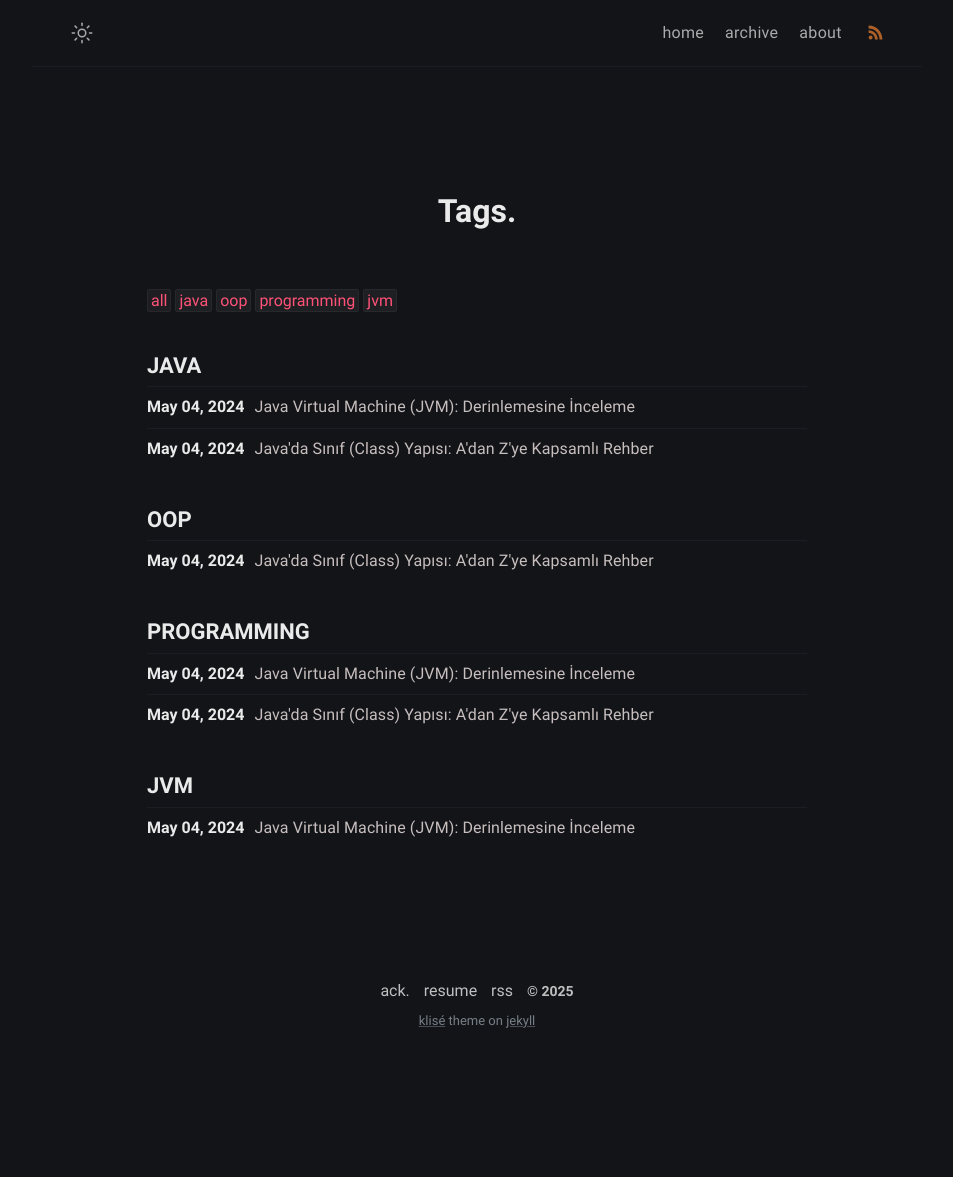
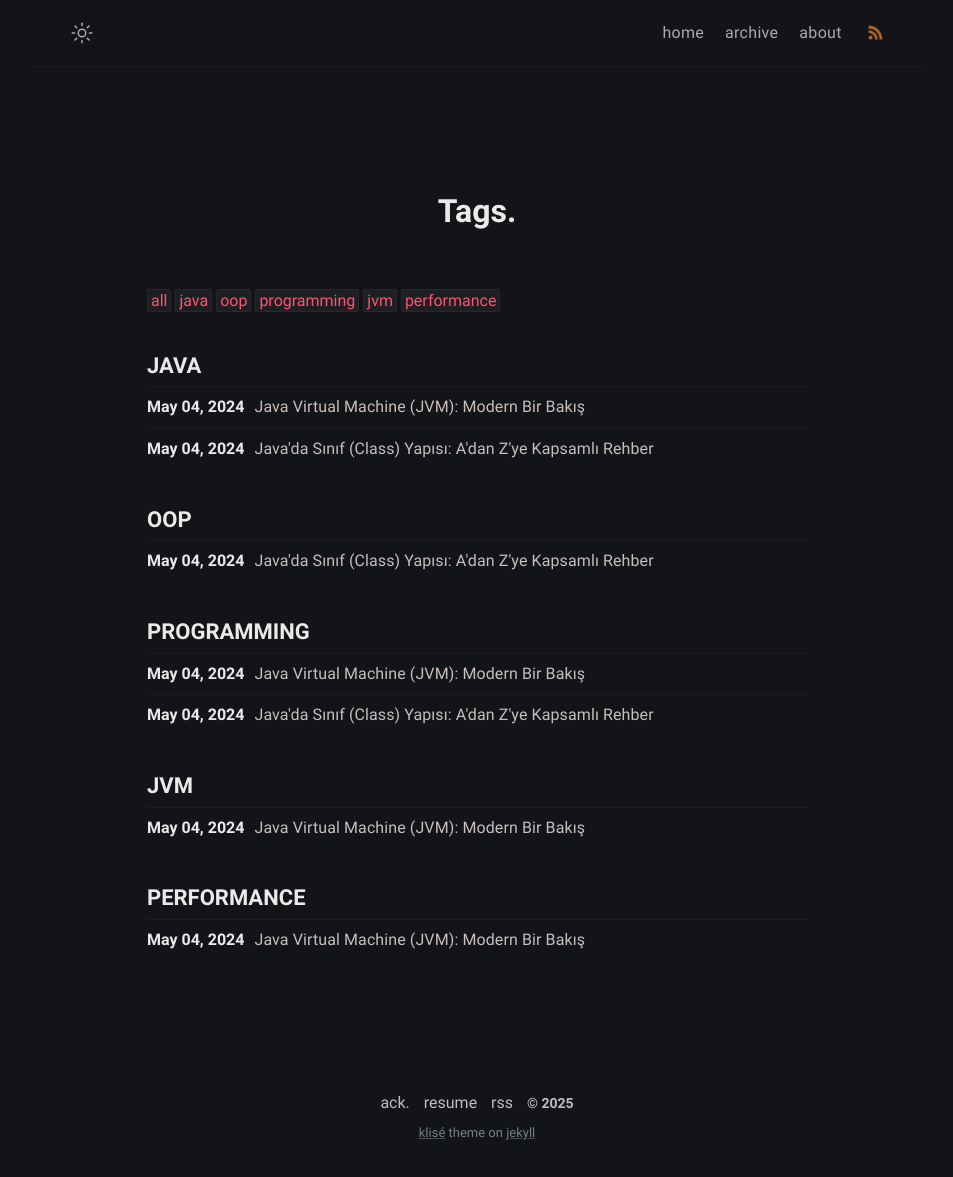
Before and after one commit to tolgagur/tolgagur.github.io, a Jekyll site: the page built from tags.html, in a window 1280 px wide. Shown: the whole page, without its empty margins (163-1116 px from the left). Built offline with Jekyll 4.4.1, drawn with Linux system fonts in a browser that asks for light colours; before the commit the page ends 1065 px from its top, so only the background shows below that; part of the change alters nothing that is shown.

Commit message:
docs: JVM mimarisi görsel diyagramı daha okunaklı hale getirildi

````diff
--- a/_posts/java-classes/2024-05-04-java-virtual-machine.md
+++ b/_posts/java-classes/2024-05-04-java-virtual-machine.md
@@ -1,321 +1,303 @@
 ---
-title: "Java Virtual Machine (JVM): Derinlemesine İnceleme"
+title: "Java Virtual Machine (JVM): Modern Bir Bakış"
 date: 2024-05-04 10:00:00 +03:00
-tags: [java, jvm, programming]
-description: Java Virtual Machine'in (JVM) çalışma prensiplerini, mimarisini ve optimizasyon tekniklerini detaylıca öğrenin.
+tags: [java, jvm, programming, performance]
+description: Java Virtual Machine'in modern yazılım dünyasındaki yeri, çalışma prensipleri ve optimizasyon tekniklerini keşfedin.
 image: "/java-classes/jvm-architecture.png"
+toc: true
 ---
 
-# Java Virtual Machine (JVM): Derinlemesine İnceleme
+# Java Virtual Machine (JVM): Modern Bir Bakış
 
-## İçindekiler
-1. [Giriş](#giriş)
-2. [JVM Nedir?](#jvm-nedir)
-3. [JVM Mimarisi](#jvm-mimarisi)
-4. [Bellek Yönetimi](#bellek-yönetimi)
-5. [Garbage Collection](#garbage-collection)
-6. [JIT Compiler](#jit-compiler)
-7. [Class Loading](#class-loading)
-8. [Performans Optimizasyonu](#performans-optimizasyonu)
-9. [JVM Parametreleri](#jvm-parametreleri)
+> "JVM, Java ekosisteminin kalbidir. Modern yazılım dünyasında performans ve güvenilirliğin sembolü haline gelmiştir."
 
-## Giriş
-
-Java Virtual Machine (JVM), Java ekosisteminin en önemli bileşenlerinden biridir. "Write Once, Run Anywhere" (Bir kez yaz, her yerde çalıştır) prensibini mümkün kılan bu sanal makine, Java bytecode'unu çalıştıran ve yöneten bir runtime ortamıdır. Bu yazıda JVM'in derinliklerine inecek ve nasıl çalıştığını detaylıca inceleyeceğiz.
-
-## JVM Nedir?
-
-JVM, Java programlama dilinde yazılmış kodların çalıştırılmasını sağlayan sanal bir işlemcidir. Java kaynak kodu önce bytecode'a derlenir (.class dosyaları) ve bu bytecode JVM tarafından yorumlanarak makine diline çevrilir.
+## Hızlı Başlangıç
 
 ```java
-// Örnek bir Java kodu
-public class Merhaba {
+public class QuickStart {
     public static void main(String[] args) {
-        System.out.println("Merhaba Dünya!");
-    }
-}
-
-// Derleme: javac Merhaba.java -> Merhaba.class
-// Çalıştırma: java Merhaba
-```
-
-## JVM Mimarisi
-
-JVM mimarisi üç ana bileşenden oluşur ve her bileşenin kendi özel görevi vardır:
-
-### 1. Class Loader Subsystem (Sınıf Yükleme Alt Sistemi)
-- **Bootstrap Class Loader**: Java'nın çekirdek sınıflarını yükler (rt.jar)
-- **Extension Class Loader**: Java'nın ek özellik sınıflarını yükler (ext/*.jar)
-- **Application Class Loader**: Uygulama sınıflarını yükler (classpath)
-
-### 2. Runtime Data Areas (Çalışma Zamanı Veri Alanları)
-- **Method Area (Metod Alanı)**
-  - Sınıf yapıları
-  - Metod kodları
-  - Statik değişkenler
-
-- **Heap (Yığın)**
-  - Tüm nesneler ve diziler
-  - Garbage Collection burada çalışır
-
-- **Stack (Yığıt)**
-  - Her thread için ayrı stack
-  - Metod çağrıları
-  - Yerel değişkenler
-
-- **PC Registers**
-  - Thread'lerin çalıştığı kodun konumu
-
-- **Native Method Stack**
-  - Native (C/C++) kod çağrıları için
-
-### 3. Execution Engine (Yürütme Motoru)
-- **Interpreter (Yorumlayıcı)**
-  - Bytecode'u satır satır yorumlar
-  - Yavaş ama basit çalışır
-
-- **JIT Compiler**
-  - Sık kullanılan kodu native koda çevirir
-  - Hızlı çalışma sağlar
-
-- **Garbage Collector**
-  - Kullanılmayan nesneleri temizler
-  - Bellek yönetimini otomatikleştirir
-
-```ascii
-+----------------------------------+
-|        Class Loader System       |
-|  +----------+ +-------+ +------+ |
-|  |Bootstrap | |  Ext  | | App  | |
-|  +----------+ +-------+ +------+ |
-+----------------------------------+
-               ↓
-+----------------------------------+
-|      Runtime Data Areas          |
-| +--------------------------------+
-| |        Method Area            ||
-| |   (Class Data, Static Vars)   ||
-| +--------------------------------+
-| +--------------------------------+
-| |            Heap               ||
-| |     (Objects & Arrays)        ||
-| +--------------------------------+
-| +--------------------------------+
-| |     Stack     |  PC Register  ||
-| |  (Per Thread) | (Per Thread)  ||
-| +--------------------------------+
-+----------------------------------+
-               ↓
-+----------------------------------+
-|       Execution Engine           |
-| +------------+ +---------------+ |
-| |Interpreter | | JIT Compiler  | |
-| +------------+ +---------------+ |
-| +--------------------------------+
-| |      Garbage Collector        ||
-| +--------------------------------+
-+----------------------------------+
-```
-
-### JVM'in Çalışma Akışı:
-
-1. Java kaynak kodu (.java) → Bytecode'a (.class) derlenir
-2. Class Loader gerekli sınıfları yükler
-3. Bytecode Execution Engine tarafından yorumlanır
-4. Sık kullanılan kodlar JIT ile optimize edilir
-5. Garbage Collector otomatik bellek yönetimi yapar
-
-### Örnek:
-
-```java
-public class JVMOrnek {
-    // Method Area'da saklanır
-    static int sayac = 0;
-
-    // Heap'te saklanır
-    String mesaj;
-
-    public JVMOrnek(String mesaj) {
-        // Stack'te yerel değişken
-        this.mesaj = mesaj;  // Heap'teki referans
-        sayac++;  // Method Area'daki statik değişken
-    }
-
-    public void goster() {
-        // Stack'te yerel değişken
-        String bilgi = "Mesaj " + sayac + ": " + mesaj;
-        System.out.println(bilgi);
-    }
-
-    public static void main(String[] args) {
-        // Her nesne Heap'te oluşturulur
-        JVMOrnek ornek1 = new JVMOrnek("Merhaba");
-        JVMOrnek ornek2 = new JVMOrnek("Dünya");
-
-        ornek1.goster();  // Stack'te metod çağrısı
-        ornek2.goster();
+        System.out.println("Modern JVM'e Hoş Geldiniz!");
     }
 }
 ```
 
-Bu örnekte:
-- Statik `sayac` değişkeni Method Area'da
-- `ornek1` ve `ornek2` nesneleri Heap'te
-- `main` ve `goster` metodları Stack'te
-- String literals ("Merhaba", "Dünya") String Pool'da (Heap'in özel bir bölümü)
+## İçindekiler
+
+- [Java Virtual Machine (JVM): Modern Bir Bakış](#java-virtual-machine-jvm-modern-bir-bakış)
+  - [Hızlı Başlangıç](#hızlı-başlangıç)
+  - [İçindekiler](#i̇çindekiler)
+  - [JVM Nedir?](#jvm-nedir)
+    - [Nasıl Çalışır?](#nasıl-çalışır)
+  - [JVM Mimarisi](#jvm-mimarisi)
+    - [1. Class Loader Subsystem](#1-class-loader-subsystem)
+    - [2. Runtime Data Areas](#2-runtime-data-areas)
+    - [3. Execution Engine](#3-execution-engine)
+  - [Bellek Yönetimi](#bellek-yönetimi)
+  - [Garbage Collection](#garbage-collection)
+  - [JIT Compiler](#jit-compiler)
+    - [JIT Optimizasyon Süreci](#jit-optimizasyon-süreci)
+  - [Performans İpuçları](#performans-i̇puçları)
+    - [En İyi Uygulamalar](#en-i̇yi-uygulamalar)
+  - [Kaynaklar ve İleri Okuma](#kaynaklar-ve-i̇leri-okuma)
+  - [Katkıda Bulunun](#katkıda-bulunun)
+
+## JVM Nedir?
+
+JVM (Java Virtual Machine), Java programlama dilinin temel taşıdır. Bytecode'u yorumlayan ve çalıştıran bu sanal makine, Java'nın platform bağımsız olmasını sağlar. JVM, kaynak kodunun `.class` dosyalarına derlenmesinden sonra bu bytecode'u makine diline çevirerek işletim sisteminin anlayabileceği formata dönüştürür.
+
+JVM'in temel özellikleri:
+
+- **Platform Bağımsızlık**: Java kodunu herhangi bir platformda değişiklik yapmadan çalıştırabilme
+- **Güvenlik Katmanı**: Bytecode doğrulama, güvenlik yöneticisi ve sınıf yükleyici güvenliği
+- **Otomatik Bellek Yönetimi**: Garbage Collection ile manuel bellek yönetimi ihtiyacını ortadan kaldırma
+- **Yüksek Performans**: JIT derleyici ve çeşitli optimizasyon teknikleri
+
+### Nasıl Çalışır?
+
+Java uygulaması şu adımlardan geçer:
+
+1. Java kaynak kodu (.java) derlenir ve bytecode'a (.class) dönüştürülür
+2. JVM bytecode'u yükler ve doğrular
+3. Bytecode yorumlanır veya JIT ile native koda derlenir
+4. İşletim sistemi seviyesinde çalıştırılır
+
+## JVM Mimarisi
+
+JVM mimarisi, karmaşık ve çok katmanlı bir yapıya sahiptir. Her bileşen özel bir görevi yerine getirir ve diğer bileşenlerle sıkı bir işbirliği içinde çalışır.
+
+```ascii
++---------------------------------------------------+
+|                  JAVA PROGRAMI                     |
++---------------------------------------------------+
+                        |
+                        v
++---------------------------------------------------+
+|                  CLASS LOADER                       |
+|                                                    |
+|    [Bootstrap] --> [Extension] --> [Application]   |
+|                                                    |
++---------------------------------------------------+
+                        |
+                        v
++---------------------------------------------------+
+|              RUNTIME DATA AREAS                     |
+|                                                    |
+|    +---------------+        +-----------------+    |
+|    | Method Area   |        |      Heap       |    |
+|    |               |        |                 |    |
+|    | * Metadata    |        | Young Gen       |    |
+|    | * Statics     |        | * Eden Space    |    |
+|    | * Constants   |        | * Survivor      |    |
+|    +---------------+        |                 |    |
+|                            | Old Gen          |    |
+|    +---------------+       +-----------------+    |
+|    |    Stack      |                             |
+|    | * Per-Thread  |       +-----------------+   |
+|    | * LIFO        |       |  Native Stack    |   |
+|    +---------------+       +-----------------+   |
+|                                                    |
+|    [PC Registers - Her Thread İçin]               |
+|                                                    |
++---------------------------------------------------+
+                        |
+                        v
++---------------------------------------------------+
+|               EXECUTION ENGINE                      |
+|                                                    |
+|    [Interpreter]            [JIT Compiler]         |
+|    * Bytecode              * Optimizasyon         |
+|    * Satır-satır          * Native kod           |
+|                                                    |
+|    +----------------------------------------+     |
+|    |           Garbage Collector             |     |
+|    |  G1 | ZGC | Shenandoah | Serial        |     |
+|    +----------------------------------------+     |
+|                                                    |
++---------------------------------------------------+
+                        |
+                        v
++---------------------------------------------------+
+|            NATIVE METHOD INTERFACE                  |
++---------------------------------------------------+
+                        |
+                        v
++---------------------------------------------------+
+|               İŞLETİM SİSTEMİ                      |
++---------------------------------------------------+
+```
+
+### 1. Class Loader Subsystem
+
+Class Loader Subsystem, Java sınıflarını dinamik olarak yükler. Üç ana class loader şu hiyerarşide çalışır:
+
+1. **Bootstrap Class Loader**:
+   - JDK'nın çekirdek sınıflarını yükler
+   - rt.jar gibi temel Java API'lerini içerir
+   - Native kod olarak yazılmıştır
+
+2. **Extension Class Loader**:
+   - JAVA_HOME/lib/ext klasöründeki JAR'ları yükler
+   - Java'nın standart uzantılarını yönetir
+   - Bootstrap Class Loader'ın child'ıdır
+
+3. **Application Class Loader**:
+   - Uygulama sınıflarını classpath'ten yükler
+   - Geliştirici kodlarını yönetir
+   - Extension Class Loader'ın child'ıdır
+
+### 2. Runtime Data Areas
+
+JVM'in bellek yönetimi beş ana bölgeden oluşur:
+
+1. **Method Area**:
+   - Sınıf yapıları ve statik değişkenler burada saklanır
+   - Tüm thread'ler tarafından paylaşılır
+   - Permanent Generation veya Metaspace olarak da bilinir
+
+2. **Heap**:
+   - Tüm nesneler ve diziler burada yaratılır
+   - Garbage Collection bu alanda çalışır
+   - JVM başlatılırken boyutu belirlenir (-Xmx ve -Xms parametreleri)
+
+3. **Stack**:
+   - Her thread kendi stack'ine sahiptir
+   - Metod çağrıları ve yerel değişkenler burada saklanır
+   - LIFO (Last In First Out) prensibiyle çalışır
+
+4. **Program Counter (PC) Register**:
+   - Her thread için mevcut yürütülen komutun adresini tutar
+   - JVM'in "instruction pointer"ı olarak görev yapar
+
+5. **Native Method Stack**:
+   - Native metodların (C/C++) çağrıları için kullanılır
+   - JNI (Java Native Interface) çağrılarını yönetir
+
+### 3. Execution Engine
+
+Execution Engine, bytecode'u makine koduna çevirir ve çalıştırır. Üç ana bileşenden oluşur:
+
+1. **Interpreter**:
+   - Bytecode'u satır satır okur ve çalıştırır
+   - Hızlı başlangıç sağlar ama tekrarlanan kod için verimsizdir
+
+2. **JIT (Just-In-Time) Compiler**:
+   - Sık kullanılan kodları native makine koduna çevirir
+   - "Hot spot" kodları tespit eder ve optimize eder
+   - Derleme overhead'i vardır ama daha hızlı çalışma sağlar
+
+3. **Garbage Collector**:
+   - Kullanılmayan nesneleri otomatik temizler
+   - Farklı GC algoritmaları ve stratejileri kullanır
+   - Stop-the-world pauzları minimize etmeye çalışır
 
 ## Bellek Yönetimi
 
-JVM'in bellek yönetimi beş ana bölümden oluşur:
+JVM'in bellek yönetimi, otomatik ve sofistike bir sistemdir. Bellek yönetimi şu prensiplerle çalışır:
 
-1. **Heap Memory**: Nesnelerin depolandığı alan
-2. **Method Area**: Statik değişkenler ve metod kodları
-3. **Stack Memory**: Metod çağrıları ve yerel değişkenler
-4. **PC Register**: Thread'lerin çalıştığı komut adresi
-5. **Native Method Stack**: Native metodların çağrıları
+1. **Nesne Yaşam Döngüsü**:
+   - Yeni nesneler Eden Space'de oluşturulur
+   - Yaşayan nesneler Survivor Space'e taşınır
+   - Uzun süre hayatta kalanlar Old Generation'a geçer
 
-```java
-public class BellekOrnegi {
-    // Method Area'da saklanır
-    static int staticDegisken = 42;
-
-    // Heap'te saklanır
-    String nesneDegiskeni = "Merhaba";
-
-    public void method() {
-        // Stack'te saklanır
-        int yerelDegisken = 10;
-        // Heap'te saklanır
-        String yerelNesne = new String("Dünya");
-    }
-}
-```
+2. **Bellek Bölümleri**:
+   - Young Generation (Eden + 2 Survivor Space)
+   - Old Generation (Tenured)
+   - Metaspace (Java 8+)
 
 ## Garbage Collection
 
-Garbage Collection (Çöp Toplama), kullanılmayan nesneleri otomatik olarak temizleyen mekanizmadır. JVM'in farklı GC algoritmaları vardır:
+Modern JVM'de Garbage Collection, gelişmiş algoritmalar kullanır:
 
-1. **Serial GC**
-2. **Parallel GC**
-3. **CMS (Concurrent Mark Sweep)**
-4. **G1 (Garbage First)**
-5. **ZGC (Z Garbage Collector)**
+1. **G1 GC (Garbage First)**:
+   - Varsayılan GC algoritması
+   - Heap'i eşit büyüklükte bölgelere ayırır
+   - Paralel ve concurrent çalışır
+   - Düşük duraklamalar hedefler
 
-```java
-public class GCOrnegi {
-    public static void main(String[] args) {
-        // Nesne oluştur
-        Object obj = new Object();
+2. **ZGC (Z Garbage Collector)**:
+   - Ultra düşük gecikme süresi (<10ms)
+   - Büyük heap'ler için optimize edilmiş
+   - Ölçeklenebilir ve verimli
+   - Concurrent işlem yapar
 
-        // Referansı null yap
-        obj = null;
+3. **Shenandoah**:
+   - Ultra düşük gecikme süresi
+   - Concurrent compact özelliği
+   - CPU overhead'i karşılığında düşük duraklamalar
 
-        // GC çağır (sadece öneri, garanti değil)
-        System.gc();
-    }
-}
-```
+4. **Serial GC**:
+   - Tek thread'li basit GC
+   - Küçük uygulamalar için ideal
+   - Düşük kaynak kullanımı
 
 ## JIT Compiler
 
-Just-In-Time (JIT) Compiler, sık kullanılan bytecode'ları native makine koduna çevirerek performansı artırır:
+JIT (Just-In-Time) Compiler, Java uygulamalarının performansını önemli ölçüde artıran bir bileşendir.
 
-```java
-public class JITOrnegi {
-    public int toplama(int a, int b) {
-        return a + b;  // Sık çağrılırsa JIT tarafından optimize edilir
-    }
-
-    public static void main(String[] args) {
-        JITOrnegi ornek = new JITOrnegi();
-
-        // Bu döngü JIT compiler tarafından optimize edilecektir
-        for (int i = 0; i < 10000; i++) {
-            ornek.toplama(i, i + 1);
-        }
-    }
-}
+```mermaid
+graph TD
+    A[Java Bytecode] --> B[Interpreter]
+    B --> C{Sık Kullanılan Kod?}
+    C -->|Evet| D[JIT Compiler]
+    C -->|Hayır| E[Yorumlanmış Çalışma]
+    D --> F[Native Kod]
+    F --> G[Optimize Edilmiş Çalışma]
 ```
 
-## Class Loading
+### JIT Optimizasyon Süreci
 
-Class loading süreci üç aşamadan oluşur:
-
-1. **Loading**: Class dosyasını yükleme
-2. **Linking**: Doğrulama, hazırlama ve çözümleme
-3. **Initialization**: Statik değişkenleri başlatma
-
-```java
-public class ClassLoadingOrnegi {
-    // Static initialization block
-    static {
-        System.out.println("Sınıf yükleniyor...");
-    }
-
-    // Static değişken
-    static int sayi = 42;
-
-    public static void main(String[] args) {
-        // ClassLoadingOrnegi sınıfı burada yüklenir
-        System.out.println("Sayi: " + sayi);
-    }
-}
+```ascii
++------------------------+     +-----------------------+
+|    Bytecode Analizi    | --> | Profilleme Verileri  |
++------------------------+     +-----------------------+
+           |                            |
+           v                            v
++------------------------+     +-----------------------+
+|   Hot Spot Tespiti    | <-- |  Optimizasyon Planı  |
++------------------------+     +-----------------------+
+           |
+           v
++------------------------+     +-----------------------+
+|   Native Kod Üretimi   | --> |  Optimize Edilmiş    |
++------------------------+     |  Native Kod          |
+                             +-----------------------+
 ```
 
-## Performans Optimizasyonu
+## Performans İpuçları
 
-JVM performans optimizasyonu için önemli teknikler:
+### En İyi Uygulamalar
 
-1. **Heap Boyutu Ayarlama**
+1. Uygun GC algoritması seçimi
+2. Heap boyutu optimizasyonu
+3. JIT compiler ayarları
+4. Performans profilleme
+
 ```bash
-java -Xms1g -Xmx2g UygulamaAdi  # Minimum 1GB, maksimum 2GB heap
+# Modern JVM parametreleri
+java -XX:+UseG1GC \              # Modern GC
+     -XX:MaxGCPauseMillis=200 \  # Max GC duraklaması
+     -Xms4g -Xmx4g \            # Heap boyutu
+     -XX:+UseStringDeduplication # String optimizasyonu
 ```
 
-2. **GC Algoritması Seçimi**
-```bash
-java -XX:+UseG1GC UygulamaAdi  # G1 GC kullan
-```
+## Kaynaklar ve İleri Okuma
 
-3. **JIT Compiler Optimizasyonları**
-```bash
-java -XX:+PrintCompilation UygulamaAdi  # JIT derlemelerini göster
-```
+- [JVM Specification](https://docs.oracle.com/javase/specs/jvms/se17/html/index.html)
+- [JVM Internals](https://blog.jamesdbloom.com/JVMInternals.html)
+- [Performance Tuning](https://www.oracle.com/java/technologies/javase/performance-tuning-java.html)
 
-## JVM Parametreleri
+## Katkıda Bulunun
 
-Önemli JVM parametreleri ve kullanımları:
+Bu blog yazısını geliştirmemize yardımcı olun:
 
-```bash
-# Heap boyutu
--Xms<boyut>  # Başlangıç heap boyutu
--Xmx<boyut>  # Maksimum heap boyutu
+1. Hata bildirin
+2. Önerilerde bulunun
+3. Pull request gönderin
 
-# GC seçenekleri
--XX:+UseSerialGC      # Serial GC
--XX:+UseParallelGC    # Parallel GC
--XX:+UseConcMarkSweepGC  # CMS GC
--XX:+UseG1GC          # G1 GC
+---
 
-# Debug ve izleme
--verbose:gc           # GC loglarını göster
--XX:+PrintGCDetails   # Detaylı GC bilgisi
--XX:+HeapDumpOnOutOfMemoryError  # OOM durumunda heap dump al
-```
+> **İpucu**: JVM parametrelerini uygulamanızın ihtiyaçlarına göre optimize edin.
 
-## Sonuç
+---
 
-JVM, Java ekosisteminin kalbidir ve modern yazılım geliştirmede kritik bir rol oynar. Otomatik bellek yönetimi, platform bağımsızlığı ve yüksek performans optimizasyonları sayesinde Java'nın popülerliğinin temel nedenlerinden biridir.
-
-### Best Practices
-
-1. Uygulamanıza uygun heap boyutu ayarlayın
-2. Doğru GC algoritmasını seçin
-3. Bellek sızıntılarını önleyin
-4. JVM parametrelerini monitör edin
-5. Düzenli profiling yapın
-
-### Kaynaklar
-- Oracle JVM Specification
-- Java Performance: The Definitive Guide
-- Understanding the JVM (Gil Tene)
-- JVM Internals (Jon Masamitsu)
+#java #jvm #performance #optimization
````
